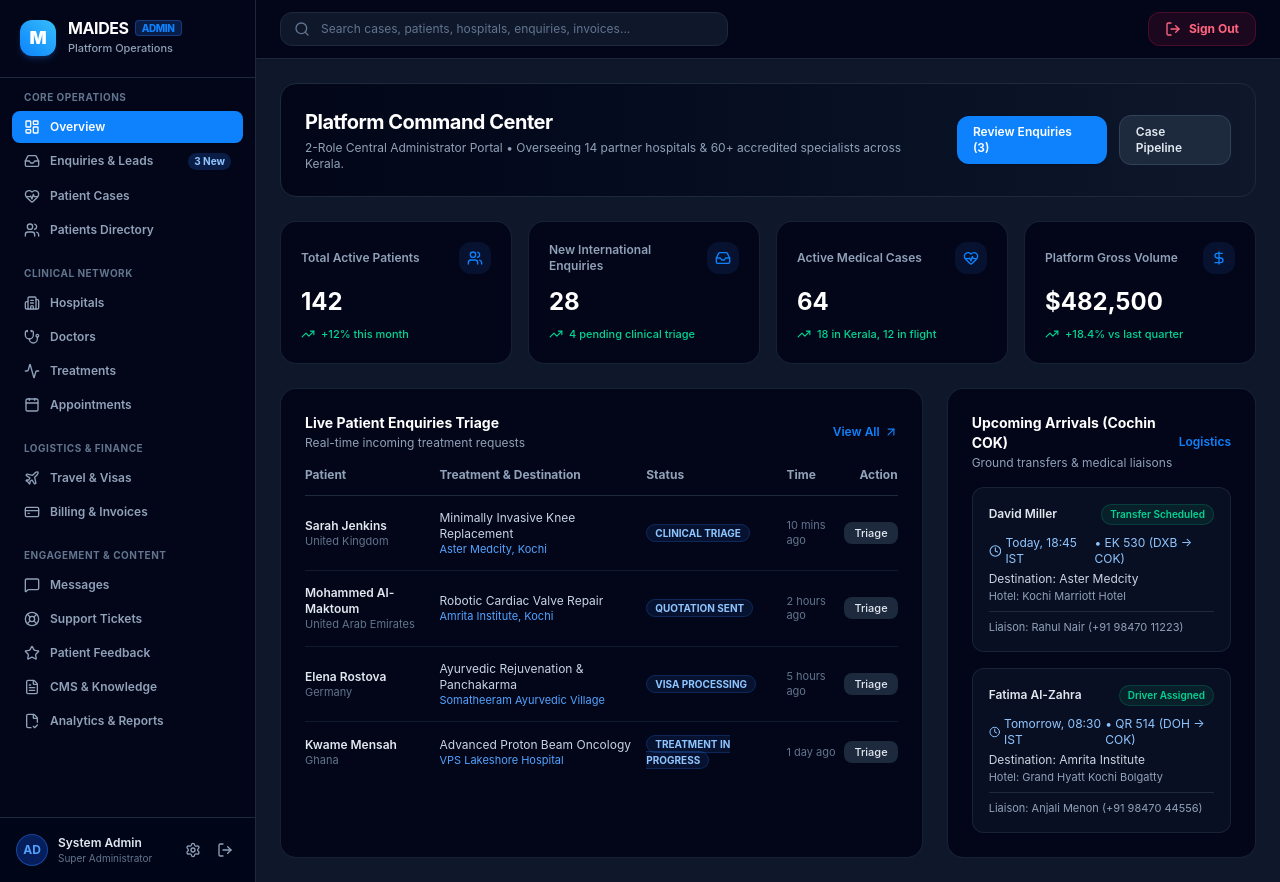
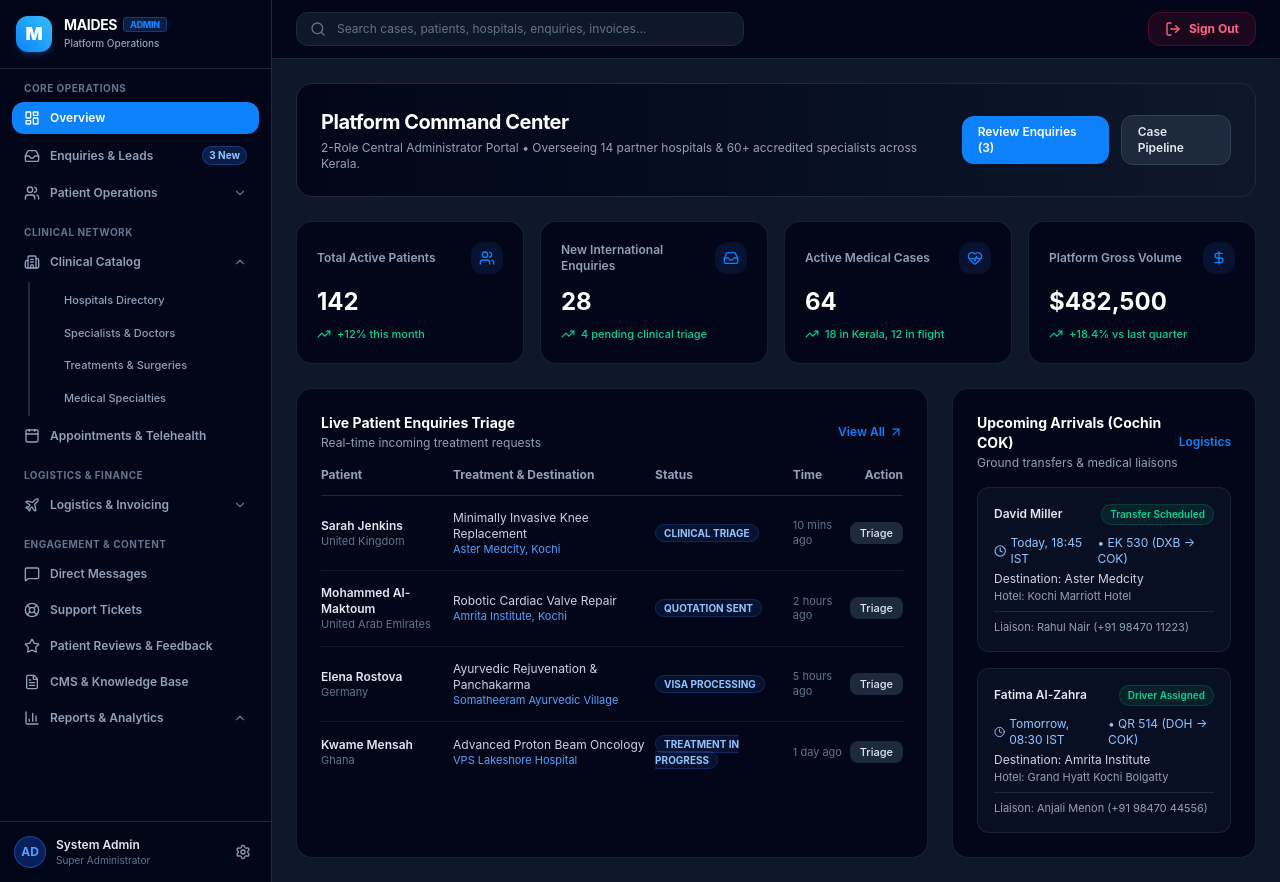
Before and after one commit to aleenashinto/MEDICAL-TOURISM, a Next.js app in the folder vitalis-web/: page /admin/dashboard in a window 1280 px wide. Built offline with nearby package versions, Linux system fonts and the light colour scheme.

Commit message:
feat(admin): enhance Admin sidebar with collapsible submenus for Patient Operations, Clinical Catalog, Logistics, and Reports

```diff
--- a/vitalis-web/src/app/admin/layout.tsx
+++ b/vitalis-web/src/app/admin/layout.tsx
@@ -28,10 +28,33 @@ import {
   X,
   User,
   ChevronDown,
-  Bell,
+  ChevronRight,
   Search,
-  CheckCircle2
+  Sparkles,
+  BarChart3,
+  TrendingUp,
+  FileSpreadsheet,
+  PieChart,
+  Layers
 } from "lucide-react";
+
+interface SubMenuItem {
+  name: string;
+  href: string;
+}
+
+interface MenuItem {
+  name: string;
+  href?: string;
+  icon: React.ComponentType<{ className?: string }>;
+  badge?: string;
+  submenus?: SubMenuItem[];
+}
+
+interface MenuGroup {
+  title: string;
+  items: MenuItem[];
+}
 
 export default function AdminLayout({
   children,
@@ -40,59 +63,90 @@ export default function AdminLayout({
 }) {
   const pathname = usePathname();
   const [mobileDrawerOpen, setMobileDrawerOpen] = useState(false);
-  const [profileDropdownOpen, setProfileDropdownOpen] = useState(false);
-  const dropdownRef = useRef<HTMLDivElement>(null);
+  const [expandedMenus, setExpandedMenus] = useState<{ [key: string]: boolean }>({
+    "Reports & Analytics": true,
+    "Clinical Catalog": true,
+    "Patient Operations": false,
+    "Logistics & Invoicing": false
+  });
 
-  useEffect(() => {
-    const handleClickOutside = (event: MouseEvent) => {
-      if (dropdownRef.current && !dropdownRef.current.contains(event.target as Node)) {
-        setProfileDropdownOpen(false);
-      }
-    };
-    document.addEventListener("mousedown", handleClickOutside);
-    return () => document.removeEventListener("mousedown", handleClickOutside);
-  }, []);
+  const toggleSubmenu = (name: string) => {
+    setExpandedMenus(prev => ({
+      ...prev,
+      [name]: !prev[name]
+    }));
+  };
 
-  const navGroups = [
+  const navGroups: MenuGroup[] = [
     {
       title: "Core Operations",
       items: [
         { name: "Overview", href: "/admin/dashboard", icon: LayoutDashboard },
         { name: "Enquiries & Leads", href: "/admin/enquiries", icon: Inbox, badge: "3 New" },
-        { name: "Patient Cases", href: "/admin/cases", icon: HeartPulse },
-        { name: "Patients Directory", href: "/admin/patients", icon: Users },
+        {
+          name: "Patient Operations",
+          icon: Users,
+          submenus: [
+            { name: "All Patient Cases", href: "/admin/cases" },
+            { name: "Patients Master Directory", href: "/admin/patients" },
+            { name: "Medical Records Locker", href: "/admin/documents" },
+          ]
+        },
       ],
     },
     {
       title: "Clinical Network",
       items: [
-        { name: "Hospitals", href: "/admin/hospitals", icon: Building2 },
-        { name: "Doctors", href: "/admin/doctors", icon: Stethoscope },
-        { name: "Treatments", href: "/admin/treatments", icon: Activity },
-        { name: "Appointments", href: "/admin/appointments", icon: Calendar },
+        {
+          name: "Clinical Catalog",
+          icon: Building2,
+          submenus: [
+            { name: "Hospitals Directory", href: "/admin/hospitals" },
+            { name: "Specialists & Doctors", href: "/admin/doctors" },
+            { name: "Treatments & Surgeries", href: "/admin/treatments" },
+            { name: "Medical Specialties", href: "/admin/specialties" },
+          ]
+        },
+        { name: "Appointments & Telehealth", href: "/admin/appointments", icon: Calendar },
       ],
     },
     {
       title: "Logistics & Finance",
       items: [
-        { name: "Travel & Visas", href: "/admin/travel", icon: Plane },
-        { name: "Billing & Invoices", href: "/admin/payments", icon: CreditCard },
+        {
+          name: "Logistics & Invoicing",
+          icon: Plane,
+          submenus: [
+            { name: "Travel & Medical Visas", href: "/admin/travel" },
+            { name: "Billing & Invoices", href: "/admin/payments" },
+          ]
+        },
       ],
     },
     {
       title: "Engagement & Content",
       items: [
-        { name: "Messages", href: "/admin/messages", icon: MessageSquare },
+        { name: "Direct Messages", href: "/admin/messages", icon: MessageSquare },
         { name: "Support Tickets", href: "/admin/support", icon: LifeBuoy },
-        { name: "Patient Feedback", href: "/admin/feedback", icon: Star },
-        { name: "CMS & Knowledge", href: "/admin/cms", icon: FileText },
-        { name: "Analytics & Reports", href: "/admin/reports", icon: FileCheck2 },
+        { name: "Patient Reviews & Feedback", href: "/admin/feedback", icon: Star },
+        { name: "CMS & Knowledge Base", href: "/admin/cms", icon: FileText },
+        {
+          name: "Reports & Analytics",
+          icon: BarChart3,
+          submenus: [
+            { name: "Reports Overview", href: "/admin/reports" },
+            { name: "Lead Conversions", href: "/admin/reports/enquiries" },
+            { name: "Clinical Case Flow", href: "/admin/reports/cases" },
+            { name: "Financial & Revenue", href: "/admin/reports/financial" },
+            { name: "Patient Demographics", href: "/admin/reports/patients" },
+          ]
+        },
       ],
     },
     {
-      title: "Governance",
+      title: "Governance & System",
       items: [
-        { name: "Audit Logs", href: "/admin/audit-logs", icon: ShieldAlert },
+        { name: "Security Audit Logs", href: "/admin/audit-logs", icon: ShieldAlert },
         { name: "Platform Settings", href: "/admin/settings", icon: Settings },
       ],
     },
@@ -115,13 +169,6 @@ export default function AdminLayout({
         </Link>
         <div className="flex items-center gap-2">
           <Link
-            href="/admin/settings"
-            className="p-2 rounded-xl bg-slate-900 text-slate-300 hover:text-white border border-slate-800"
-            title="Settings"
-          >
-            <Settings className="w-4 h-4" />
-          </Link>
-          <Link
             href="/"
             onClick={() => { if (typeof window !== 'undefined') localStorage.removeItem('maides_user_role'); }}
             className="p-2 rounded-xl bg-rose-500/10 text-rose-400 hover:bg-rose-500/20 border border-rose-500/20"
@@ -131,7 +178,7 @@ export default function AdminLayout({
           </Link>
           <button
             onClick={() => setMobileDrawerOpen(!mobileDrawerOpen)}
-            className="p-2 rounded-xl bg-slate-900 text-slate-300 hover:text-white border border-slate-800"
+            className="p-2 rounded-xl bg-slate-900 text-slate-300 hover:text-white border border-slate-800 cursor-pointer"
             aria-label="Toggle navigation menu"
           >
             {mobileDrawerOpen ? <X className="w-5 h-5" /> : <Menu className="w-5 h-5" />}
@@ -149,28 +196,27 @@ export default function AdminLayout({
 
       {/* Sidebar (Desktop + Mobile Drawer) */}
       <aside
-        className={`fixed lg:static inset-y-0 left-0 z-50 w-72 lg:w-64 bg-slate-950 border-r border-slate-800 flex flex-col justify-between transform transition-transform duration-300 ease-in-out lg:translate-x-0 shrink-0 ${
+        className={`fixed lg:static inset-y-0 left-0 z-50 w-72 lg:w-68 bg-slate-950 border-r border-slate-800 flex flex-col justify-between transform transition-transform duration-300 ease-in-out lg:translate-x-0 shrink-0 ${
           mobileDrawerOpen ? "translate-x-0 shadow-2xl" : "-translate-x-full"
         }`}
       >
-        <div>
+        <div className="flex flex-col h-full">
           {/* Brand header */}
-          <div className="p-5 border-b border-slate-800 flex items-center justify-between">
+          <div className="p-4 border-b border-slate-800 flex items-center justify-between">
             <Link href="/admin/dashboard" className="flex items-center gap-3">
               <div className="w-9 h-9 rounded-xl bg-gradient-to-tr from-[#0E82FD] to-[#38BDF8] flex items-center justify-center text-white font-black text-lg shadow-md shadow-blue-500/20">
                 M
               </div>
               <div>
-                <div className="font-bold text-base leading-none tracking-tight text-white flex items-center gap-1.5">
+                <div className="font-bold text-sm leading-none tracking-tight text-white flex items-center gap-1.5">
                   MAIDES
-                  <span className="text-[10px] uppercase font-extrabold px-1.5 py-0.5 rounded bg-blue-500/20 text-[#0E82FD] border border-blue-500/30">
+                  <span className="text-[9px] uppercase font-extrabold px-1.5 py-0.5 rounded bg-blue-500/20 text-[#0E82FD] border border-blue-500/30">
                     Admin
                   </span>
                 </div>
-                <div className="text-[11px] text-slate-400 font-medium mt-1">Platform Operations</div>
+                <div className="text-[10px] text-slate-400 font-medium mt-1">Platform Operations</div>
               </div>
             </Link>
-            {/* Close button on mobile drawer */}
             <button
               onClick={() => setMobileDrawerOpen(false)}
               className="lg:hidden p-1.5 rounded-lg text-slate-400 hover:text-white hover:bg-slate-900"
@@ -179,25 +225,80 @@ export default function AdminLayout({
             </button>
           </div>
 
-          {/* Navigation Items */}
-          <nav className="p-3 space-y-5 max-h-[calc(100vh-140px)] overflow-y-auto">
+          {/* Navigation Items with Menus & Submenus */}
+          <nav className="p-3 space-y-4 flex-1 overflow-y-auto max-h-[calc(100vh-140px)]">
             {navGroups.map((group) => (
               <div key={group.title}>
                 <div className="px-3 text-[10px] font-bold uppercase tracking-wider text-slate-500 mb-1.5">
                   {group.title}
                 </div>
-                <div className="space-y-0.5">
+                <div className="space-y-1">
                   {group.items.map((item) => {
                     const Icon = item.icon;
-                    const isActive = pathname === item.href || (item.href !== "/admin/dashboard" && pathname.startsWith(item.href));
+                    const hasSubmenus = item.submenus && item.submenus.length > 0;
+                    const isExpanded = expandedMenus[item.name];
+                    const isSubmenuActive = hasSubmenus && item.submenus?.some(sub => pathname === sub.href);
+                    const isActive = item.href ? (pathname === item.href || (item.href !== "/admin/dashboard" && pathname.startsWith(item.href))) : isSubmenuActive;
+
+                    if (hasSubmenus) {
+                      return (
+                        <div key={item.name} className="space-y-0.5">
+                          {/* Parent Menu with Toggle */}
+                          <button
+                            type="button"
+                            onClick={() => toggleSubmenu(item.name)}
+                            className={`w-full flex items-center justify-between px-3 py-2 rounded-xl text-xs font-semibold transition-all cursor-pointer ${
+                              isSubmenuActive
+                                ? "bg-blue-500/10 text-blue-300 border border-blue-500/20"
+                                : "text-slate-400 hover:text-slate-100 hover:bg-slate-900"
+                            }`}
+                          >
+                            <div className="flex items-center gap-2.5">
+                              <Icon className={`w-4 h-4 ${isSubmenuActive ? "text-[#0E82FD]" : "text-slate-400"}`} />
+                              <span>{item.name}</span>
+                            </div>
+                            <ChevronDown
+                              className={`w-3.5 h-3.5 text-slate-500 transition-transform duration-200 ${
+                                isExpanded ? "transform rotate-180 text-blue-400" : ""
+                              }`}
+                            />
+                          </button>
+
+                          {/* Submenus List */}
+                          {isExpanded && (
+                            <div className="pl-6 pr-1 py-1 space-y-1 border-l-2 border-slate-800 ml-4 my-1 animate-in slide-in-from-top-1 fade-in duration-150">
+                              {item.submenus?.map((sub) => {
+                                const isSubActive = pathname === sub.href;
+                                return (
+                                  <Link
+                                    key={sub.name}
+                                    href={sub.href}
+                                    onClick={() => setMobileDrawerOpen(false)}
+                                    className={`flex items-center justify-between px-2.5 py-1.5 rounded-lg text-[11px] font-medium transition-all ${
+                                      isSubActive
+                                        ? "bg-[#0E82FD] text-white shadow-xs font-bold"
+                                        : "text-slate-400 hover:text-slate-200 hover:bg-slate-900"
+                                    }`}
+                                  >
+                                    <span>{sub.name}</span>
+                                    {isSubActive && <div className="w-1.5 h-1.5 rounded-full bg-white animate-pulse" />}
+                                  </Link>
+                                );
+                              })}
+                            </div>
+                          )}
+                        </div>
+                      );
+                    }
+
                     return (
                       <Link
                         key={item.name}
-                        href={item.href}
+                        href={item.href || "#"}
                         onClick={() => setMobileDrawerOpen(false)}
-                        className={`flex items-center justify-between px-3 py-2 rounded-lg text-xs font-semibold transition-all ${
+                        className={`flex items-center justify-between px-3 py-2 rounded-xl text-xs font-semibold transition-all ${
                           isActive
-                            ? "bg-[#0E82FD] text-white shadow-sm"
+                            ? "bg-[#0E82FD] text-white shadow-sm font-bold"
                             : "text-slate-400 hover:text-slate-100 hover:bg-slate-900"
                         }`}
                       >
@@ -206,7 +307,7 @@ export default function AdminLayout({
                           <span>{item.name}</span>
                         </div>
                         {item.badge && (
-                          <span className="text-[10px] px-1.5 py-0.5 rounded-full bg-blue-500/20 text-blue-300 font-bold">
+                          <span className="text-[10px] px-1.5 py-0.5 rounded-full bg-blue-500/20 text-blue-300 font-bold border border-blue-500/30">
                             {item.badge}
                           </span>
                         )}
@@ -230,7 +331,7 @@ export default function AdminLayout({
                   }
                   setMobileDrawerOpen(false);
                 }}
-                className="flex items-center justify-between px-3 py-2 rounded-lg text-xs font-bold text-rose-400 hover:text-white bg-rose-500/10 hover:bg-rose-600 border border-rose-500/20 transition-all shadow-xs group"
+                className="flex items-center justify-between px-3 py-2 rounded-xl text-xs font-bold text-rose-400 hover:text-white bg-rose-500/10 hover:bg-rose-600 border border-rose-500/20 transition-all shadow-xs group"
               >
                 <div className="flex items-center gap-2.5">
                   <LogOut className="w-4 h-4 text-rose-400 group-hover:text-white transition-colors" />
@@ -245,7 +346,7 @@ export default function AdminLayout({
         </div>
 
         {/* User Session Footer */}
-        <div className="p-4 border-t border-slate-800 bg-slate-950/80">
+        <div className="p-3.5 border-t border-slate-800 bg-slate-950/90">
           <div className="flex items-center justify-between">
             <Link
               href="/admin/profile"
@@ -266,14 +367,6 @@ export default function AdminLayout({
                 className="p-1.5 rounded-lg text-slate-400 hover:text-slate-200 hover:bg-slate-900 transition-colors"
               >
                 <Settings className="w-4 h-4" />
-              </Link>
-              <Link
-                href="/"
-                onClick={() => { if (typeof window !== 'undefined') localStorage.removeItem('maides_user_role'); }}
-                title="Sign Out"
-                className="p-1.5 rounded-lg text-slate-400 hover:text-rose-400 hover:bg-rose-500/10 transition-colors"
-              >
-                <LogOut className="w-4 h-4" />
               </Link>
             </div>
           </div>
```
